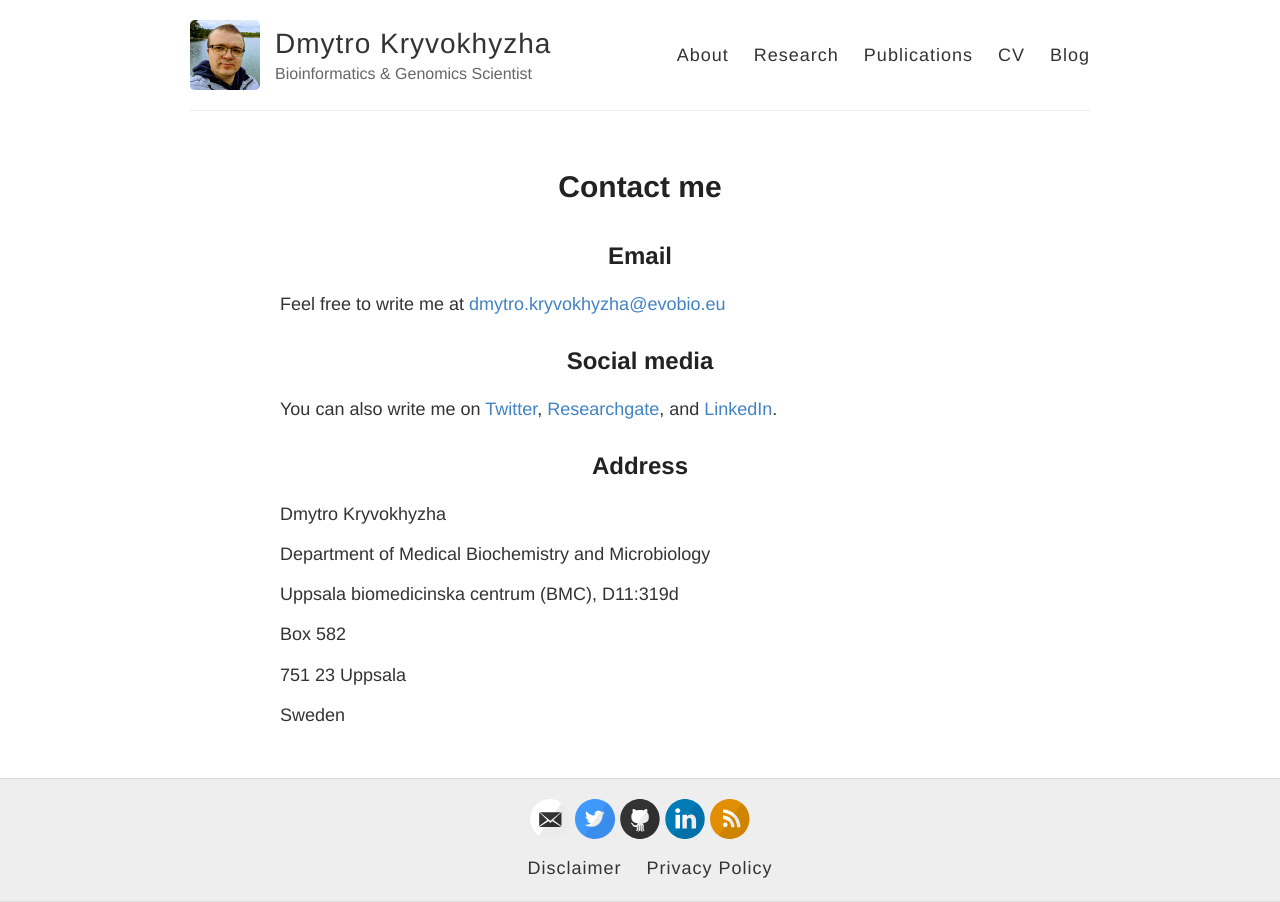
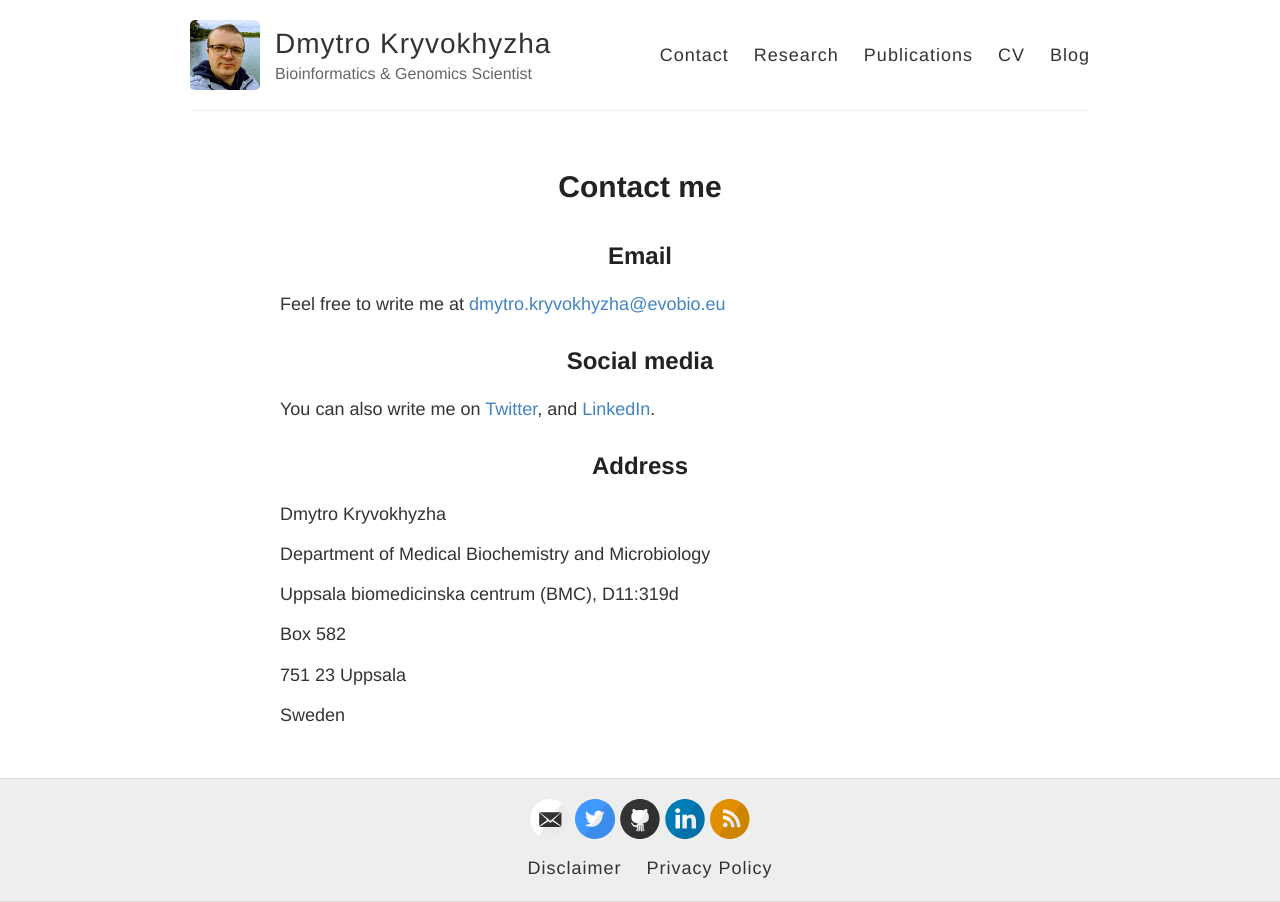
Before and after one commit to evodify/evodify.github.io, a Jekyll site: the page built from _pages/contact.md, in a window 1280 px wide. Built offline with Jekyll 4.4.1, drawn with Linux system fonts in a browser that asks for light colours.

Commit message:
moved Contact to the menu

```diff
--- a/_layouts/default.html
+++ b/_layouts/default.html
@@ -29,7 +29,7 @@
           </div>
 
           <nav>
-            <a href="{{ site.baseurl }}/">About</a>
+            <a href="{{ site.baseurl }}/contact">Contact</a>
             <a href="{{ site.baseurl }}/research">Research</a>
             <a href="{{ site.baseurl }}/publications">Publications</a>
             <a href="{{ site.baseurl }}/cv">CV</a>
--- a/_pages/contact.md
+++ b/_pages/contact.md
@@ -11,7 +11,7 @@ Feel free to write me at [dmytro.kryvokhyzha@evobio.eu](mailto:dmytro.kryvokhyzh
 
 ## Social media
 
-You can also write me on <a href="https://twitter.com/evodify" target="_blank">Twitter</a>, <a href="https://www.researchgate.net/profile/Dmytro_Kryvokhyzha" target="_blank">Researchgate</a>, and <a href="https://se.linkedin.com/in/evodify" target="_blank">LinkedIn</a>.
+You can also write me on <a href="https://twitter.com/evodify" target="_blank">Twitter</a>, and <a href="https://linkedin.com/in/evodify" target="_blank">LinkedIn</a>.
 
 
 ## Address
```
